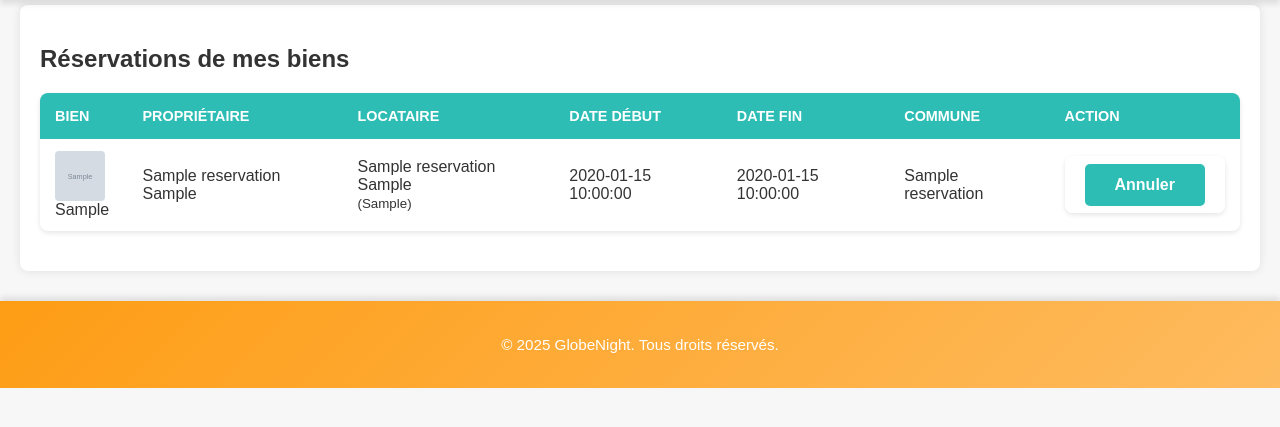
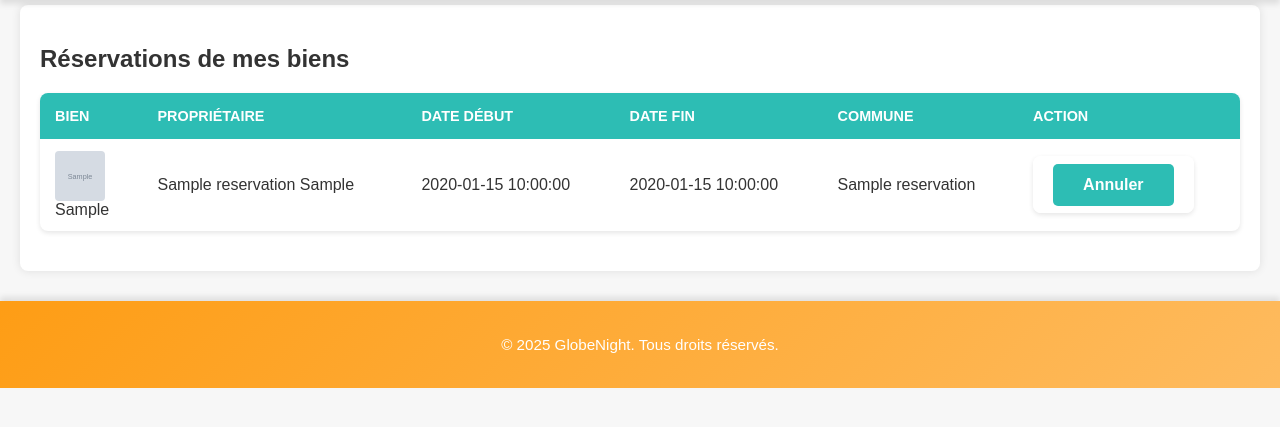
Before and after one commit to Gu1LLaumeR0UY3R/Goodnight, a PHP site: template app/Views/proprietaire/my_reservations.php in a window 1280 px wide. Shown: the part 85-512 px from the top of the page. Run offline with PHP 8.4, Linux system fonts and the light colour scheme; the template is opened without the code that fills it: most values are stand-ins (such as "Sample title", 1, 10 or a date in 2020); grey boxes marked "Sample" are stand-in pictures.

Commit message:
suppression locataire dans les tableaux de réservations

```diff
--- a/app/Models/ReservationModel.php
+++ b/app/Models/ReservationModel.php
@@ -86,8 +86,6 @@ class ReservationModel extends Model {
             b.designation_bien,
             b.rue_biens,
             c.ville_nom AS commune_nom,
-            l.nom_locataire AS locataire_nom,
-            l.prenom_locataire AS locataire_prenom,
             l.RaisonSociale,
             p.nom_locataire AS proprietaire_nom,
             p.prenom_locataire AS proprietaire_prenom,
--- a/app/Views/locataire/my_reservations.php
+++ b/app/Views/locataire/my_reservations.php
@@ -45,7 +45,7 @@
                 <thead>
                     <tr>
                         <th>Bien</th>
-                        <th>Propriétaire</th> <!-- AJOUTÉ -->
+                        <th>Propriétaire</th>
                         <th>Date début</th>
                         <th>Date fin</th>
                         <th>Commune</th>
--- a/app/Views/proprietaire/my_reservations.php
+++ b/app/Views/proprietaire/my_reservations.php
@@ -45,8 +45,7 @@
                 <thead>
                     <tr>
                         <th>Bien</th>
-                        <th>Propriétaire</th> <!-- AJOUTÉ -->
-                        <th>Locataire</th>
+                        <th>Propriétaire</th>
                         <th>Date début</th>
                         <th>Date fin</th>
                         <th>Commune</th>
@@ -65,12 +64,6 @@
                             </td>
                             <td>
                                 <?= htmlspecialchars($reservation["proprietaire_nom"] . " " . $reservation["proprietaire_prenom"]) ?>
-                            </td>
-                            <td>
-                                <?= htmlspecialchars($reservation["locataire_nom"] . " " . $reservation["locataire_prenom"]) ?>
-                                <?php if (!empty($reservation["RaisonSociale"])): ?>
-                                    <br><small>(<?= htmlspecialchars($reservation["RaisonSociale"]) ?>)</small>
-                                <?php endif; ?>
                             </td>
                             <td><?= htmlspecialchars($reservation["date_debut"]) ?></td>
                             <td><?= htmlspecialchars($reservation["date_fin"]) ?></td>
```
